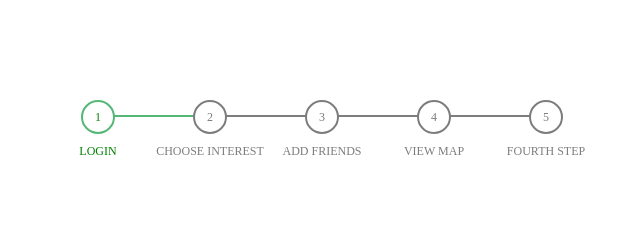
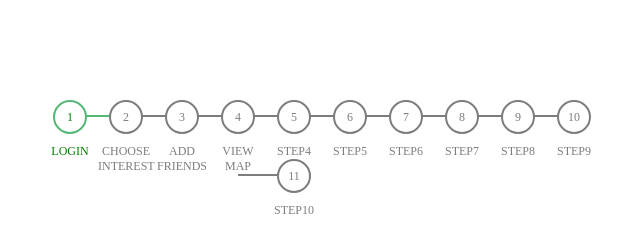
Before and after one commit to MukteshMohan/Custom-Progress-bar, a plain HTML site: page index.html in a window 1280 px wide. Shown: the whole page, without its empty margins (338-978 px from the left). Drawn offline with Linux system fonts and the light colour scheme.

Commit message:
Commit to branch 1

```diff
--- a/index.html
+++ b/index.html
@@ -16,7 +16,7 @@
         }
         .progressbar li {
             list-style-type: none;
-            width: 20%;
+            width: 10%;
             float: left;
             font-size: 12px;
             position: relative;
@@ -69,7 +69,13 @@
            <li>choose interest</li>
            <li>add friends</li>
            <li>View map</li>
-           <li>Fourth Step</li>
+           <li>Step4</li>
+           <li>Step5</li>
+           <li>Step6</li>
+           <li>Step7</li>
+           <li>Step8</li>
+           <li>Step9</li>
+           <li>Step10</li>
    </ul>
   </body>
 </html>
```
